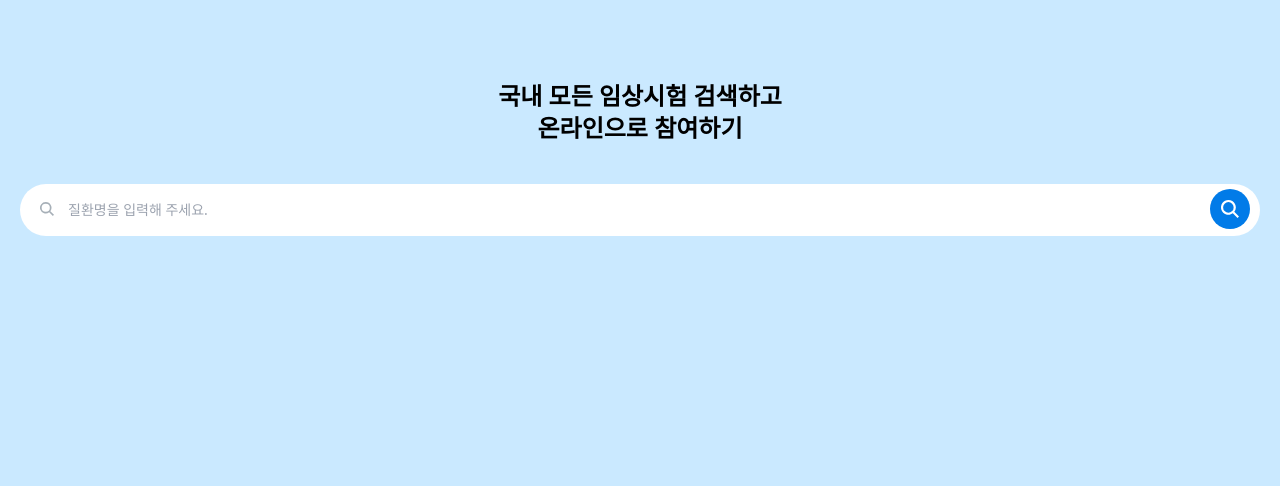
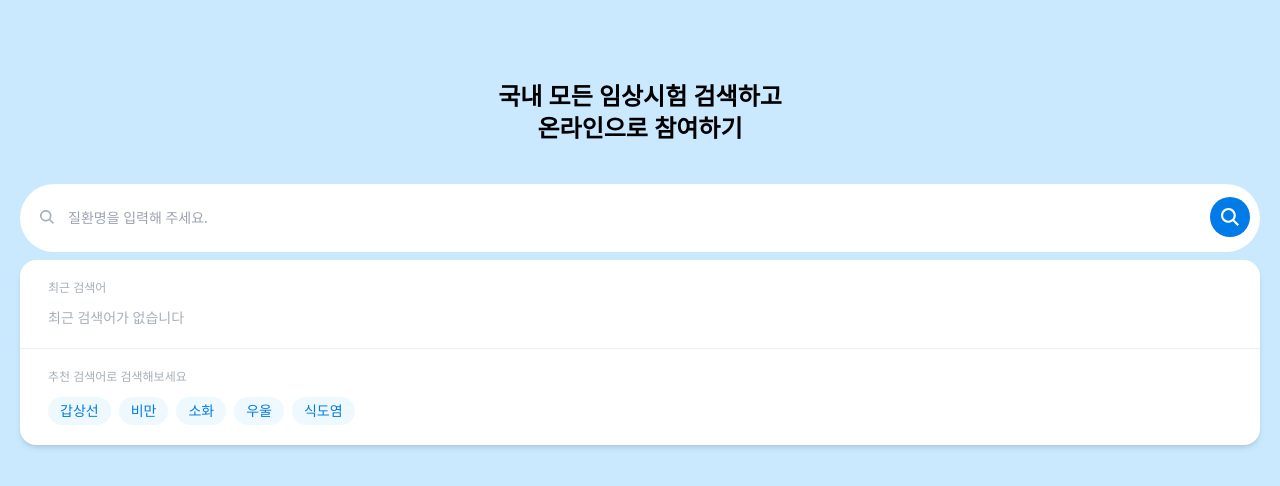
Before and after one commit to gamangee/pre-onboarding-11th-4-13, a React (Vite) app: page / in a window 1280 px wide. Shown: the top 486 px of the page. Built offline with nearby package versions, Linux system fonts and the light colour scheme.

Commit message:
[Refactor] 검색 팝업창 컴포넌트 분리

```diff
--- a/src/App.tsx
+++ b/src/App.tsx
@@ -8,12 +8,11 @@ import useKeyboard from './hooks/useKeyboard';
 
 export default function App() {
   const [isLoading, setIsLoading] = useState<boolean>(false);
-  const [isOpenPopup, setIsOpenPopup] = useState<boolean>(false);
+  const [isOpenPopup, setIsOpenPopup] = useState<boolean>(true);
   const [searchValue, setSearchValue] = useState<string>('');
   const [recommendedSickNms, setRecommendedSickNms] = useState<
     SickNmListProps[]
   >([]);
-  console.log(recommendedSickNms);
 
   const popupRef = useRef<HTMLDivElement>(null);
 
@@ -24,7 +23,7 @@ export default function App() {
 
   const { searchHistory, updateSearchHistory } = useSearchHistory();
 
-  const { handleKeyboard, selectIndex, setSelectIndex } = useKeyboard(
+  const { handleKeyboard, setSelectIndex } = useKeyboard(
     recommendedSickNms,
     isOpenPopup,
     setIsOpenPopup,
@@ -63,7 +62,7 @@ export default function App() {
   }, [handleKeyboard]);
 
   return (
-    <section className="bg-[#cae9ff] h-screen py-20">
+    <section className="bg-skyblue h-screen py-20">
       <div className="text-center text-2xl font-bold whitespace-nowrap">
         <h1>
           국내 모든 임상시험 검색하고
@@ -73,7 +72,6 @@ export default function App() {
       </div>
       <div className="px-5 mt-10">
         <SearchSickNm
-          isOpenPopup={isOpenPopup}
           setIsOpenPopup={setIsOpenPopup}
           searchValue={searchValue}
           setSearchValue={setSearchValue}
@@ -88,7 +86,6 @@ export default function App() {
             searchHistory={searchHistory}
             handleSearchValue={handleSearchValue}
             recommendedSickNms={recommendedSickNms}
-            selectIndex={selectIndex}
             setSelectIndex={setSelectIndex}
           />
         </div>
--- a/src/components/SearchPopup.tsx
+++ b/src/components/SearchPopup.tsx
@@ -1,9 +1,9 @@
-import { SearchIcon } from '../assets/icons';
+/* eslint-disable jsx-a11y/no-noninteractive-tabindex */
 import { SickNmListProps } from '../service/searchAPI';
+import SearchResultItem from './SearchResultItem';
 
 interface SearchPopupProps {
   isLoading: boolean;
-  selectIndex: number;
   searchValue: string;
   debouncedAndThrottledSearchValue: string;
   searchHistory: string[];
@@ -13,6 +13,10 @@ interface SearchPopupProps {
   setSelectIndex: React.Dispatch<React.SetStateAction<number>>;
 }
 
+SearchPopup.defaultProps = {
+  recommendedSickNms: [],
+};
+
 export default function SearchPopup({
   isLoading,
   searchValue,
@@ -21,7 +25,6 @@ export default function SearchPopup({
   searchHistory,
   handleSearchValue,
   recommendedSickNms,
-  selectIndex,
   setSelectIndex,
 }: SearchPopupProps) {
   const directSearch = (searchKeyword: string) => {
@@ -30,119 +33,88 @@ export default function SearchPopup({
   };
 
   return (
+    <div className="bg-white rounded-2xl shadow-md py-5 mt-2">
+      {searchValue ? (
         <div>
-      <div className="px-5 mt-2">
-        <div className="bg-white rounded-2xl shadow-lg py-5">
-          {debouncedAndThrottledSearchValue ? (
-            <div className="px-5 py-2 flex items-center hover:bg-slate-100 space-x-2 cursor-pointer">
-              <div>
-                <SearchIcon width="14px" height="14px" color="#a6afb7" />
-              </div>
-              <div className="font-semibold text-sm">
-                {debouncedAndThrottledSearchValue}
-              </div>
-            </div>
+          <SearchResultItem
+            searchValue={searchValue}
+            resultKeyword={searchValue}
+            directSearch={directSearch}
+            setSelectIndex={setSelectIndex}
+          />
+          <h1 className="text-lightGray text-xs mt-3 mb-1 px-7">추천 검색어</h1>
+          {isLoading ? (
+            <h2 className="text-sm text-darkGray px-7">검색중</h2>
+          ) : recommendedSickNms.length > 0 ? (
+            <ul>
+              {recommendedSickNms.map(({ sickCd, sickNm }) => (
+                <SearchResultItem
+                  key={sickCd}
+                  searchValue={debouncedAndThrottledSearchValue}
+                  resultKeyword={sickNm}
+                  directSearch={directSearch}
+                  setSelectIndex={setSelectIndex}
+                />
+              ))}
+            </ul>
           ) : (
-            <div className="text-sm">
-              <h1 className="text-[#a6afb7] text-xs mt-3 mb-1 px-5">
-                최근 검색어
-              </h1>
-              <ul className="px-5 py-1">
-                {searchHistory.length === 0 ? (
-                  <li className="text-[#b0b8bf]">최근 검색어가 없습니다.</li>
-                ) : (
-                  searchHistory.map((searchKeyword) => (
-                    <li
-                      key={Math.random() + 1}
-                      className="px-5 py-2 hover:bg-slate-100"
-                    >
-                      <button
-                        onClick={() => directSearch(searchKeyword)}
-                        className="flex items-center space-x-2"
-                      >
-                        <div>
-                          <SearchIcon
-                            width="14px"
-                            height="14px"
-                            color="#a6afb7"
-                          />
-                        </div>
-                        <div className="text-sm">{searchKeyword}</div>
-                      </button>
-                    </li>
-                  ))
+            <h2 className="text-sm text-lightGray px-7 mt-3">검색어 없음</h2>
           )}
-              </ul>
-            </div>
-          )}
-          <div className="w-full h-[1px] bg-slate-200 mt-2 mb-5"></div>
-          {debouncedAndThrottledSearchValue ? (
-            <div className="text-sm">
-              <h1 className="text-[#a6afb7] text-xs mt-3 mb-1 px-5">
-                추천 검색어
-              </h1>
-              <ul className="max-h-[200px] overflow-y-auto" tabIndex={0}>
-                {recommendedSickNms.length === 0 ? (
-                  <li className="px-5 py-2 text-[#6f6f6f]">검색어 없음</li>
-                ) : (
-                  recommendedSickNms.map((recommendedSickNm, idx) => (
-                    <li
-                      key={recommendedSickNm.sickCd}
-                      className={`px-5 py-2 hover:bg-slate-100 ${
-                        idx === selectIndex ? 'bg-slate-100' : ''
-                      }`}
-                    >
-                      <div className="flex items-center space-x-2">
-                        <div>
-                          <SearchIcon
-                            width="14px"
-                            height="14px"
-                            color="#a6afb7"
-                          />
-                        </div>
-                        <div className="text-sm">
-                          <span className="font-bold">
-                            {recommendedSickNm.sickNm.slice(
-                              0,
-                              debouncedAndThrottledSearchValue.length
-                            )}
-                          </span>
-                          <span>
-                            {recommendedSickNm.sickNm.slice(
-                              debouncedAndThrottledSearchValue.length,
-                              recommendedSickNm.sickNm.length
-                            )}
-                          </span>
-                        </div>
-                      </div>
-                    </li>
-                  ))
-                )}
-              </ul>
         </div>
       ) : (
         <div>
-              <h1 className="text-[#a6afb7] text-xs mt-3 mb-1 px-5">
+          <div>
+            <h1 className="text-lightGray text-xs mb-1 px-7">최근 검색어</h1>
+            <div>
+              {searchHistory.length ? (
+                <ul>
+                  {searchHistory.map((searchValue, index) => (
+                    <SearchResultItem
+                      key={searchValue + index}
+                      searchValue={searchValue}
+                      resultKeyword={searchValue}
+                      directSearch={directSearch}
+                      setSelectIndex={setSelectIndex}
+                    />
+                  ))}
+                </ul>
+              ) : (
+                <div>
+                  <h2 className="text-sm text-lightGray px-7 mt-3">
+                    최근 검색어가 없습니다
+                  </h2>
+                  <div className="w-full h-[1px] bg-borderGray my-5" />
+                </div>
+              )}
+            </div>
+          </div>
+          <div>
+            <h1 className="text-lightGray text-xs mt-3 mb-1 px-7">
               추천 검색어로 검색해보세요
             </h1>
-              <div className="flex items-center space-x-2 text-sm px-5">
-                {RECOMMENDED_KEYWORDS.map((recommendedKeyword) => (
-                  <div key={Math.random()}>
+            <div className="flex items-center space-x-2 text-sm px-7">
+              {RECOMMENDED_KEYWORDS.map(({ id, keyword }) => (
+                <div key={id}>
                   <button
-                      onClick={() => directSearch(recommendedKeyword)}
-                      className="mt-2 cursor-pointer rounded-2xl px-3 py-1 bg-[#eef8ff] text-[#5aa0f0] hover:bg-[#e1f3ff]"
+                    onClick={() => directSearch(keyword)}
+                    className="mt-2 cursor-pointer rounded-2xl px-3 py-1 bg-lightblue text-blue hover:bg-lightblueHover"
                   >
-                      {recommendedKeyword}
+                    {keyword}
                   </button>
                 </div>
               ))}
             </div>
           </div>
+        </div>
       )}
-        </div>
-      </div>
     </div>
   );
 }
 
-const RECOMMENDED_KEYWORDS = ['갑상선', '비만', '소화', '우울', '식도염'];
+const RECOMMENDED_KEYWORDS = [
+  { id: 0, keyword: '갑상선' },
+  { id: 1, keyword: '비만' },
+  { id: 2, keyword: '소화' },
+  { id: 3, keyword: '우울' },
+  { id: 4, keyword: '식도염' },
+];
--- /dev/null
+++ b/src/components/SearchResultItem.tsx
@@ -0,0 +1,38 @@
+/* eslint-disable jsx-a11y/mouse-events-have-key-events */
+import { SearchIcon } from '../assets/icons';
+
+interface SearchResultItemProps {
+  searchValue: string;
+  resultKeyword: string;
+  directSearch: (searchKeyword: string) => void;
+  setSelectIndex: React.Dispatch<React.SetStateAction<number>>;
+}
+
+export default function SearchResultItem({
+  searchValue,
+  resultKeyword,
+  directSearch,
+  setSelectIndex,
+}: SearchResultItemProps) {
+  return (
+    <li className="px-5 py-2 hover:bg-lightGrayHover list-none">
+      <button
+        onClick={() => directSearch(searchValue)}
+        onMouseOver={() => setSelectIndex(-1)}
+        className="flex items-center space-x-2"
+      >
+        <div>
+          <SearchIcon width="14px" height="14px" color="#a6afb7" />
+        </div>
+        <div className="text-sm">
+          {searchValue && (
+            <span className="font-bold">
+              {resultKeyword.slice(0, searchValue.length)}
+            </span>
+          )}
+          <span>{resultKeyword.slice(searchValue?.length)}</span>
+        </div>
+      </button>
+    </li>
+  );
+}
--- a/src/components/SearchSickNm.tsx
+++ b/src/components/SearchSickNm.tsx
@@ -2,14 +2,12 @@ import { DeleteBtn, SearchIcon } from '../assets/icons';
 
 interface SearchSickNmProps {
   searchValue: string;
-  isOpenPopup: boolean;
   handleSearchValue: (searchValue: string) => void;
   setIsOpenPopup: React.Dispatch<React.SetStateAction<boolean>>;
   setSearchValue: React.Dispatch<React.SetStateAction<string>>;
 }
 
 export default function SearchSickNm({
-  isOpenPopup,
   setIsOpenPopup,
   searchValue,
   setSearchValue,
@@ -24,7 +22,10 @@ export default function SearchSickNm({
     handleSearchValue(searchValue);
   };
 
-  const resetSearchValue = () => setSearchValue('');
+  const resetSearchValue = (event: React.MouseEvent<HTMLButtonElement>) => {
+    event.preventDefault();
+    setSearchValue('');
+  };
 
   return (
     <form onSubmit={onSubmit}>
@@ -35,7 +36,7 @@ export default function SearchSickNm({
         <input
           id="search"
           type="text"
-          className="w-full py-4 rounded-full pl-12 text-sm"
+          className="w-full py-6 rounded-full pl-12 text-sm"
           placeholder="질환명을 입력해 주세요."
           value={searchValue}
           onInput={saveSearchValue}
@@ -45,15 +46,15 @@ export default function SearchSickNm({
         <button
           onClick={resetSearchValue}
           className={`${
-            isOpenPopup
+            searchValue
               ? 'pointer-events-auto'
               : 'opacity-0 pointer-events-none'
           } flex justify-center items-center w-5 h-5 rounded-full bg-gray-400 absolute top-0 right-16`}
         >
           <DeleteBtn />
         </button>
-        <button className="absolute top-1/2 translate-y-[-50%] right-[10px] w-10 h-10 bg-[#017be8] rounded-full flex justify-center items-center">
-          <SearchIcon width={'18px'} height="18px" color="#ffffff" />
+        <button className="absolute top-1/2 translate-y-[-50%] right-[10px] w-10 h-10 bg-blue rounded-full flex justify-center items-center">
+          <SearchIcon width="18px" height="18px" color="#ffffff" />
         </button>
       </label>
     </form>
--- a/src/hooks/useKeyboard.tsx
+++ b/src/hooks/useKeyboard.tsx
@@ -50,7 +50,7 @@ const useKeyboard = (
     ]
   );
 
-  return { handleKeyboard, selectIndex, setSelectIndex };
+  return { handleKeyboard, setSelectIndex };
 };
 
 export default useKeyboard;
```
Also changed, not shown: tailwind.config.js (+12 -1 lines), .eslintrc.cjs. Lines whose indentation alone changed are shown as unchanged.
